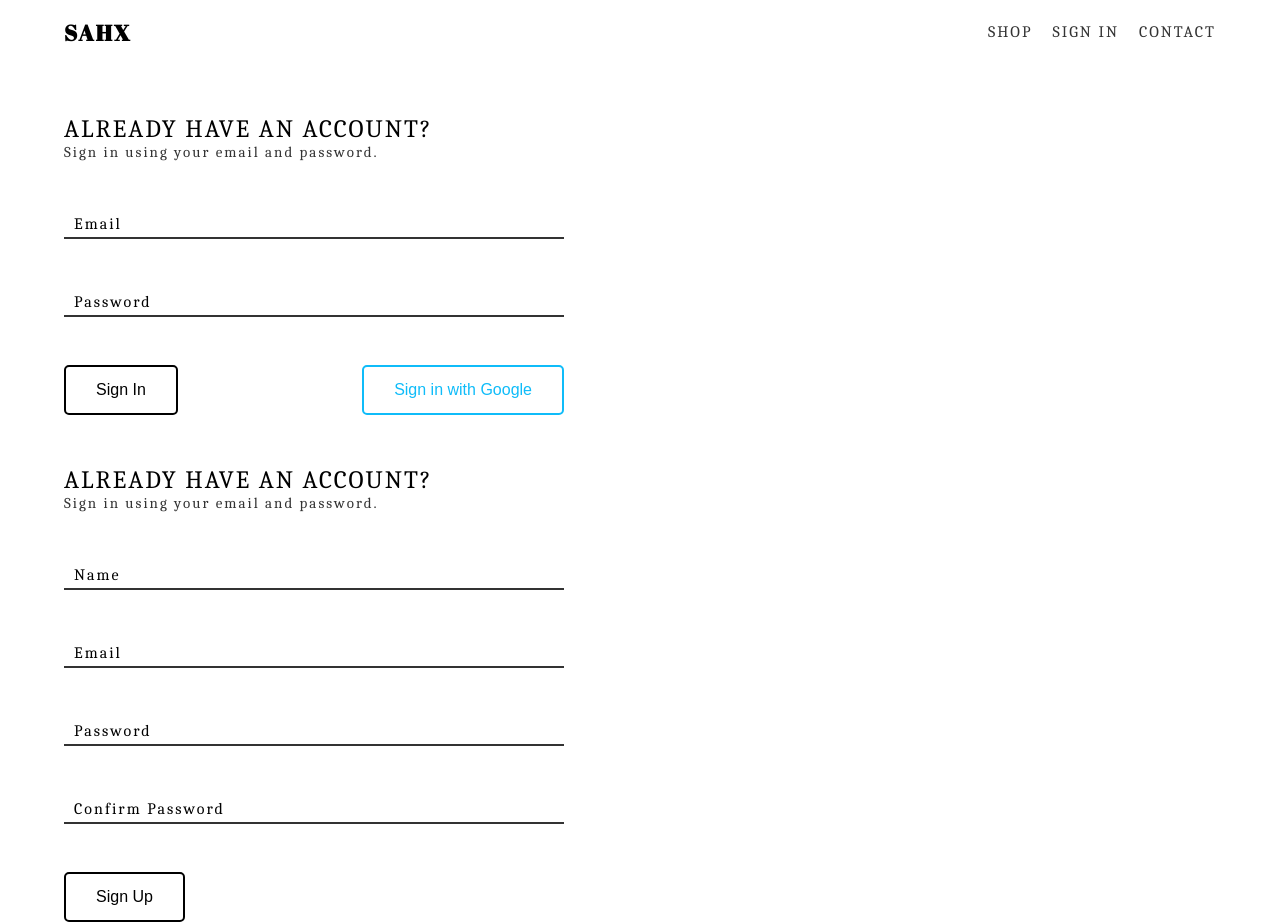
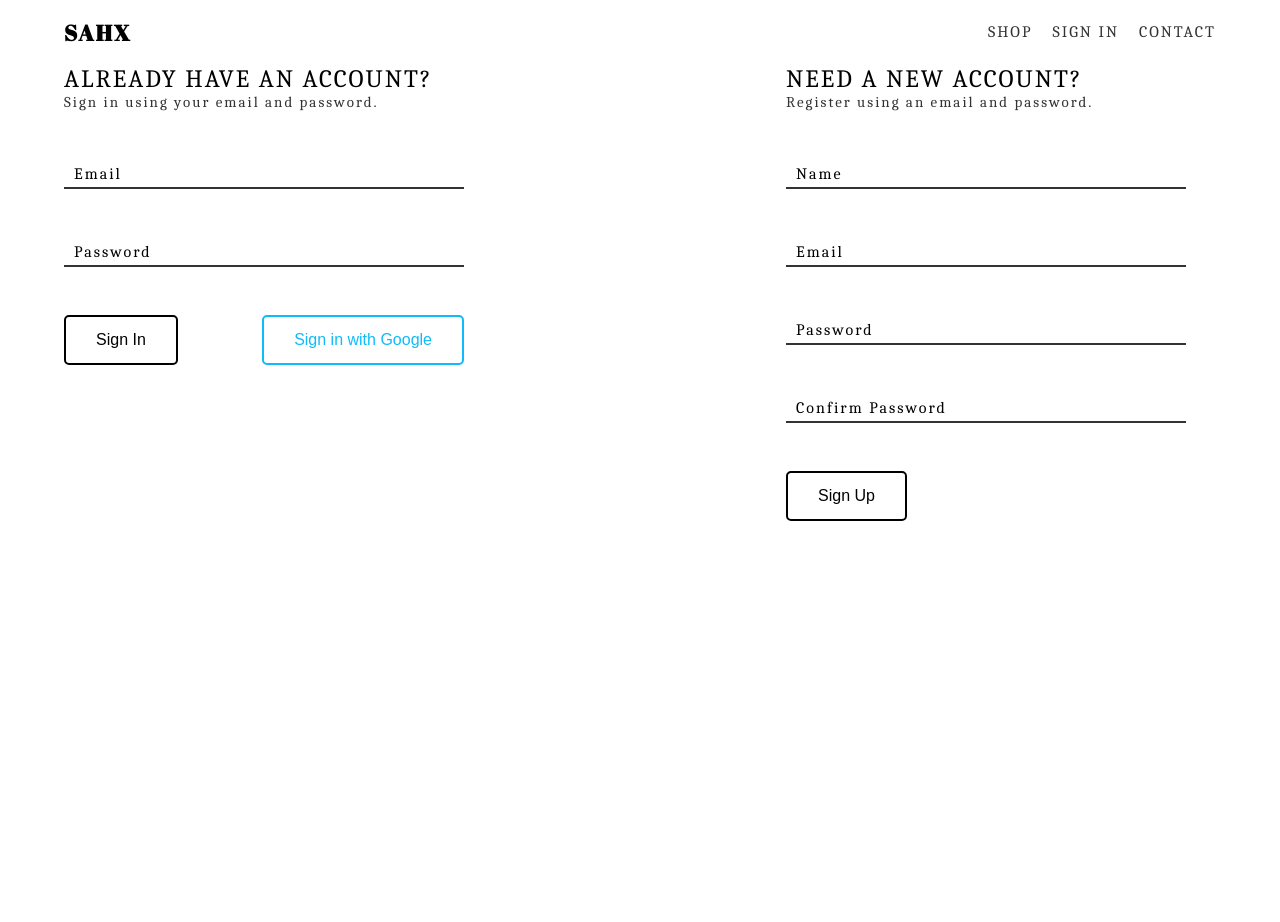
Before and after one commit to Lucidreline/sahx-shop, a React (Create React App) app: page /signin in a window 1280 px wide. After the commit the page ends 800 px from the top, so only its background shows below. Built offline with nearby package versions, Linux system fonts and the light colour scheme; no server answers.

Commit message:
Styled sign in/up page

```diff
--- a/src/App.css
+++ b/src/App.css
@@ -1,4 +1,5 @@
-body {
+body,
+input {
   font-family: 'Caladea', serif;
   letter-spacing: 2px;
 }
--- a/src/components/form-input/form-input.styles.scss
+++ b/src/components/form-input/form-input.styles.scss
@@ -20,11 +20,13 @@ $height: 3rem;
     background: none;
     height: 100%;
     width: 100%;
-    color: $reg-color;
+    color: $raise-color;
+    font-size: 1.7rem;
     border: none;
     border-bottom: 2px solid #333;
     width: 100%;
     margin: 0 auto;
+    padding: 0 1rem;
 
     &:focus,
     input:focus {
--- a/src/components/sign-in/sign-in.styles.scss
+++ b/src/components/sign-in/sign-in.styles.scss
@@ -1,7 +1,7 @@
 .sign-in,
 .sign-up {
-  margin-top: 5rem;
-  max-width: 50rem;
+  margin: 0 3rem 6rem 0;
+  width: 40rem;
 
   .title {
     text-transform: uppercase;
--- a/src/components/sign-up/sign-up.component.jsx
+++ b/src/components/sign-up/sign-up.component.jsx
@@ -58,8 +58,8 @@ class SignUp extends React.Component {
   render() {
     return (
       <div className='sign-up'>
-        <h2 className='title'>Already have an account?</h2>
-        <span className='subtitle'>Sign in using your email and password.</span>
+        <h2 className='title'>Need a new account?</h2>
+        <span className='subtitle'>Register using an email and password.</span>
 
         <form onSubmit={this.handleSubmit}>
           <FormInput
--- a/src/pages/sign-in-and-sign-up/sign-in-and-sign-up.component.jsx
+++ b/src/pages/sign-in-and-sign-up/sign-in-and-sign-up.component.jsx
@@ -2,6 +2,8 @@ import React from 'react';
 
 import SignIn from '../../components/sign-in/sign-in.component';
 import SignUp from '../../components/sign-up/sign-up.component';
+
+import './sign-in-and-sign-up.styles.scss';
 
 const SignInAndSignUpPage = () => (
   <div className='sign-in-and-sign-up-page'>
--- /dev/null
+++ b/src/pages/sign-in-and-sign-up/sign-in-and-sign-up.styles.scss
@@ -0,0 +1,5 @@
+.sign-in-and-sign-up-page {
+  display: flex;
+  justify-content: space-between;
+  flex-wrap: wrap;
+}
```
